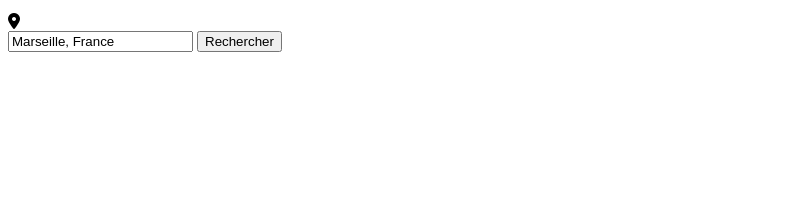
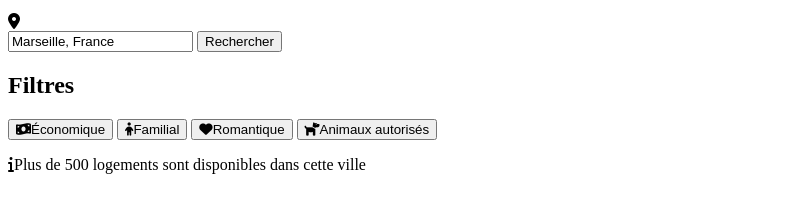
Before and after one commit to QuinnGasty/MarjorieEsnault_2_26052021, a plain HTML site: page index.html in a window 1280 px wide. Shown: the part 363-576 px from the top of the page, without its empty margins (0-799 px from the left). Drawn offline with Linux system fonts and the light colour scheme.

Commit message:
Filtres
Ajout des boutons de filtre de recherche et de l'icône d'information

```diff
--- a/index.html
+++ b/index.html
@@ -36,6 +36,16 @@
            <input type="submit" name="submit" value="Rechercher" />
        </form>
        </div>
+
+       <h2>Filtres</h2>
+       <div id="filtres">
+            <button class="filtre"><i class="fas fa-money-bill-wave"></i>Économique</button>
+            <button class="filtre"><i class="fas fa-child"></i>Familial</button>
+            <button class="filtre"><i class="fas fa-heart"></i>Romantique</button>
+            <button class="filtre"><i class="fas fa-dog"></i>Animaux autorisés</button>
+       </div>
+
+       <p><i class="fas fa-info"></i>Plus de 500 logements sont disponibles dans cette ville</p>
     </div>
 </body>
 </html>
```
